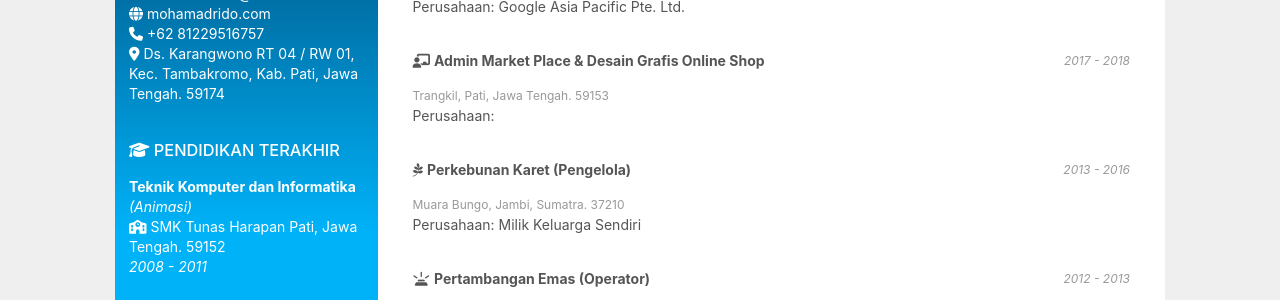
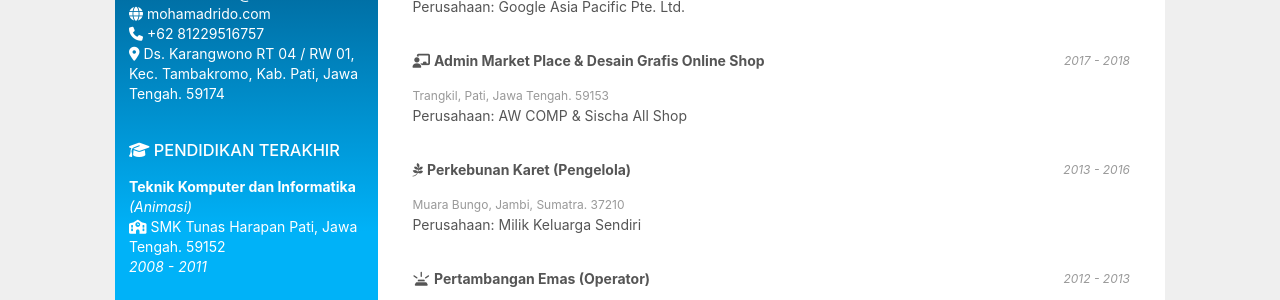
Before and after one commit to mohamadrido/about, a Jekyll site: the page built from id.html, in a window 1280 px wide. Shown: the part 440-740 px from the top of the page. Built offline with Jekyll 4.4.1, drawn with Linux system fonts in a browser that asks for light colours; nearby versions of some CDN libraries.

Commit message:
Update id.html

```diff
--- a/id.html
+++ b/id.html
@@ -63,7 +63,7 @@
     <i>2017 - 2018</i>
     </div>
     <p><span class="span">Trangkil, Pati, Jawa Tengah. 59153</span><br/>
-    Perusahaan: <span class="b-m" title="AW COMP & Sischa All Shop" rel="nofollow"></span></p>
+    Perusahaan: <span class="s-p" title="AW COMP & Sischa All Shop" rel="nofollow"></span></p>
     <br/>
     <i class="fa-brands fa-pagelines"></i> <b>Perkebunan Karet (Pengelola)</b>
     <div class="container-right">
```
